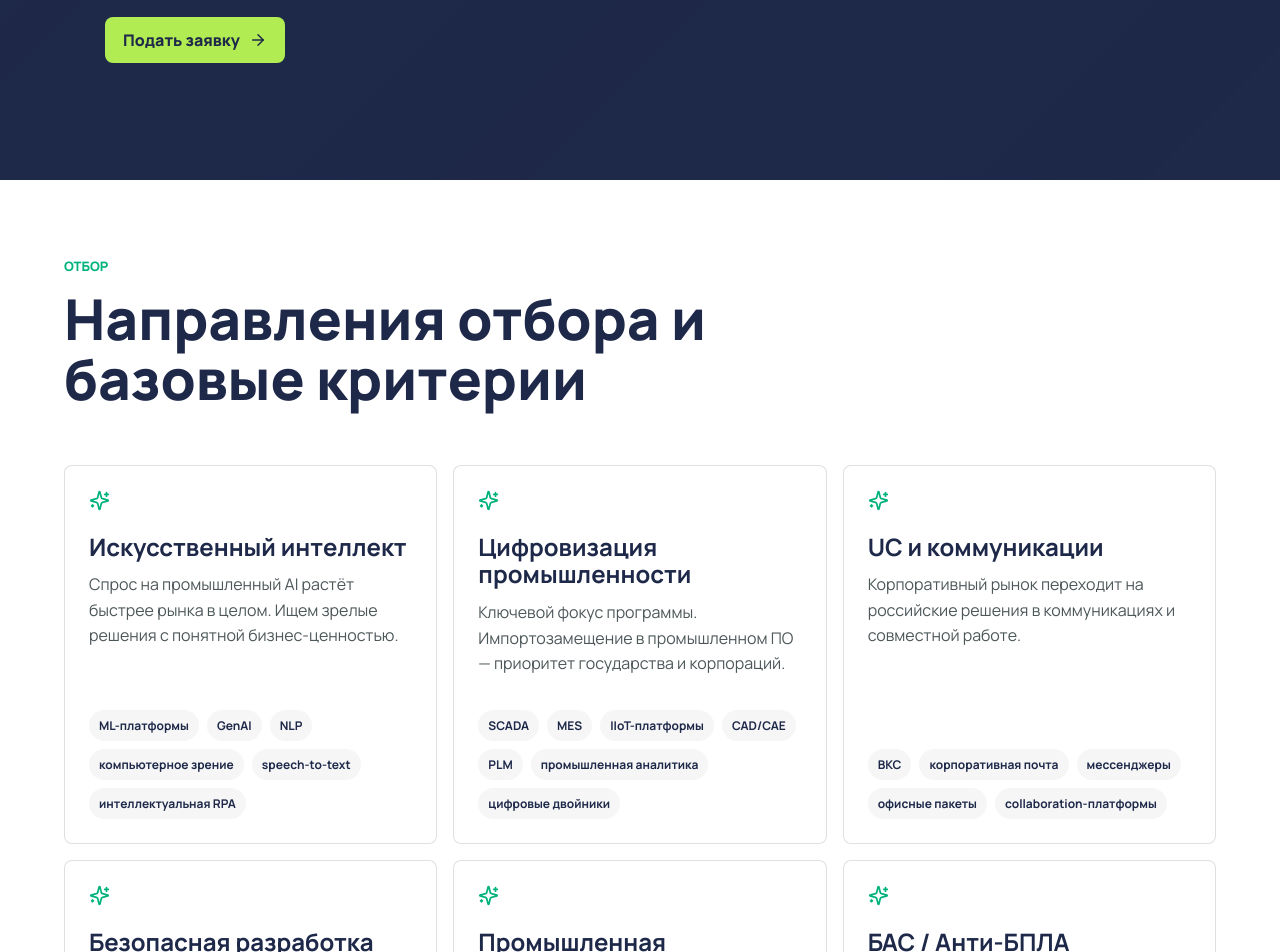
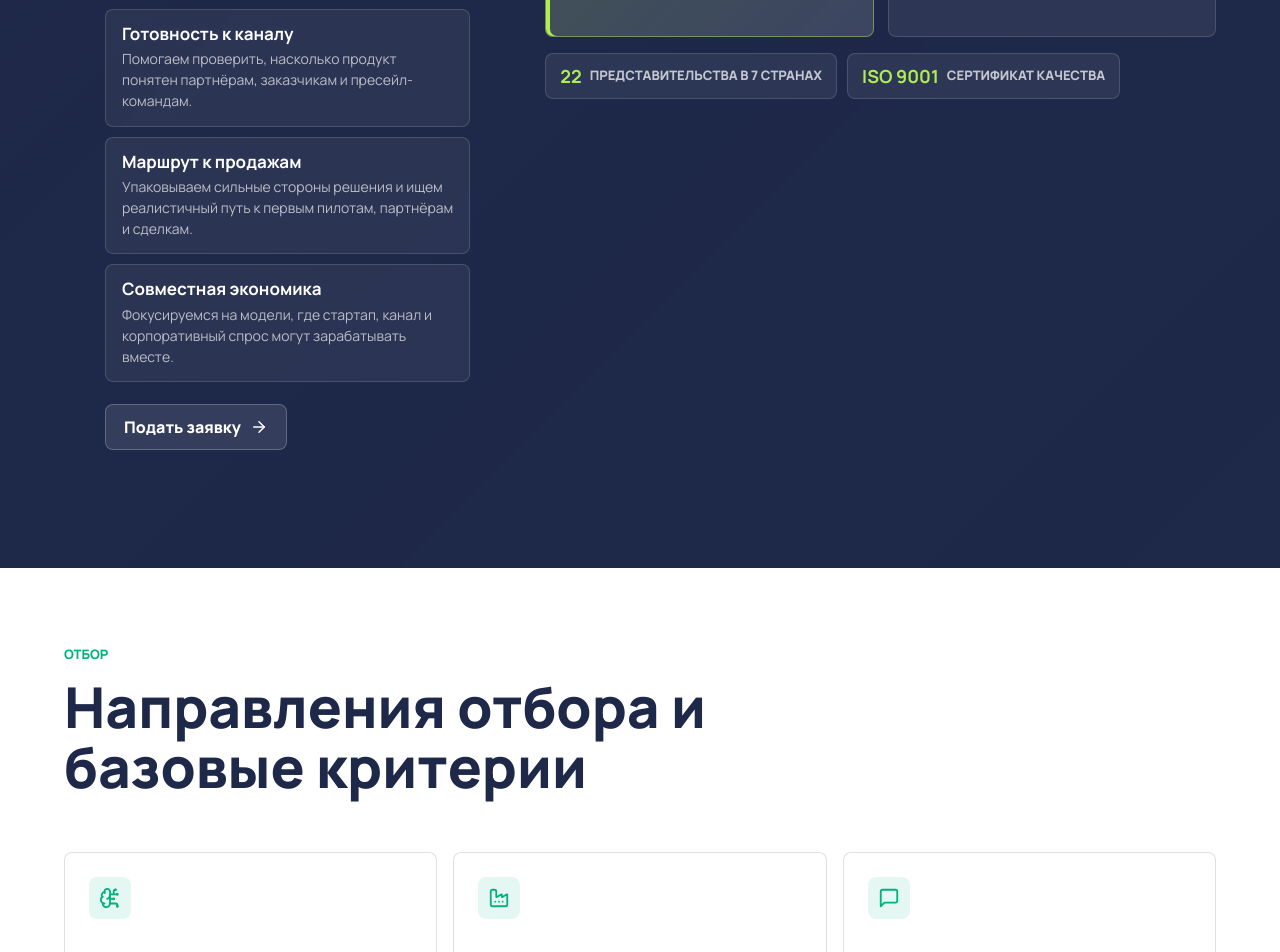
Before and after one commit to asryazanov/up-axoft-skolkovo-landing, a Next.js app: page / in a window 1280 px wide. Shown: the part 1640-2592 px from the top of the page. Built offline with nearby package versions, Linux system fonts and the light colour scheme.

Commit message:
Apply landing UX polish

```diff
--- a/app/globals.css
+++ b/app/globals.css
@@ -404,6 +404,13 @@ h1 span {
   margin-bottom: 0;
 }
 
+.hero-actions-row {
+  display: flex;
+  flex-wrap: wrap;
+  gap: 12px;
+  align-items: center;
+}
+
 .result-grid {
   display: grid;
   grid-template-columns: repeat(4, minmax(0, 1fr));
@@ -485,6 +492,37 @@ h1 span {
   margin-top: 8px;
 }
 
+.partner-cta {
+  margin-top: 4px;
+}
+
+.partner-points {
+  display: grid;
+  gap: 10px;
+  width: 100%;
+  max-width: 680px;
+}
+
+.partner-points article {
+  padding: 14px 16px;
+  border: 1px solid rgba(255, 255, 255, 0.14);
+  border-radius: 8px;
+  background: rgba(255, 255, 255, 0.06);
+}
+
+.partner-points h3 {
+  margin-bottom: 6px;
+  color: var(--white);
+  font-size: 17px;
+}
+
+.partner-points p {
+  margin: 0;
+  color: rgba(255, 255, 255, 0.68);
+  font-size: 14px;
+  line-height: 1.48;
+}
+
 .partner-proof {
   display: grid;
   align-content: center;
@@ -503,6 +541,14 @@ h1 span {
   border: 1px solid rgba(255, 255, 255, 0.14);
   border-radius: 8px;
   background: rgba(255, 255, 255, 0.07);
+}
+
+.partner-stats div.is-featured {
+  border-color: rgba(177, 236, 82, 0.46);
+  background:
+    linear-gradient(135deg, rgba(177, 236, 82, 0.16), rgba(255, 255, 255, 0.07)),
+    rgba(255, 255, 255, 0.07);
+  box-shadow: inset 4px 0 0 var(--green);
 }
 
 .partner-stats strong {
@@ -568,6 +614,26 @@ h1 span {
   min-height: 292px;
 }
 
+.direction-icon {
+  display: inline-grid;
+  width: 42px;
+  height: 42px;
+  place-items: center;
+  margin-bottom: 18px;
+  border-radius: 8px;
+  background: rgba(0, 178, 124, 0.1);
+  color: var(--mint);
+}
+
+.direction-grid article > svg {
+  margin-bottom: 18px;
+}
+
+.direction-grid article p {
+  padding-bottom: 16px;
+  border-bottom: 1px solid var(--line);
+}
+
 .example-tags {
   display: flex;
   flex-wrap: wrap;
@@ -605,6 +671,10 @@ h1 span {
   box-shadow: inset 4px 0 0 var(--mint);
 }
 
+.criteria-panel > div:nth-child(2) {
+  background: rgba(246, 246, 246, 0.58);
+}
+
 .criteria-panel ul {
   display: grid;
   gap: 12px;
@@ -627,11 +697,17 @@ h1 span {
   margin-top: 2px;
 }
 
-.criteria-panel > p {
+.criteria-panel > p,
+.criteria-note {
   grid-column: 1 / -1;
-  margin: 4px 0 0;
+  margin: 2px 0 0;
+  padding: 14px 16px;
+  border: 1px solid rgba(0, 173, 239, 0.16);
+  border-radius: 8px;
+  background: rgba(0, 173, 239, 0.06);
   color: var(--gray);
   font-size: 14px;
+  font-weight: 700;
 }
 
 .faq-layout {
@@ -646,6 +722,8 @@ h1 span {
 }
 
 .document-list {
+  position: sticky;
+  top: 96px;
   display: grid;
   gap: 10px;
   padding: 22px;
@@ -668,6 +746,11 @@ h1 span {
   font-weight: 800;
 }
 
+.document-featured {
+  border-color: rgba(0, 178, 124, 0.24) !important;
+  background: rgba(0, 178, 124, 0.08);
+}
+
 .document-soon {
   color: rgba(30, 40, 73, 0.7);
   cursor: default;
@@ -689,7 +772,13 @@ h1 span {
 }
 
 .faq .primary-link {
-  margin-top: 22px;
+  margin-top: 10px;
+}
+
+.faq-cta-note {
+  margin: 22px 0 0;
+  color: var(--gray);
+  font-weight: 800;
 }
 
 .modal-backdrop {
@@ -750,6 +839,12 @@ h1 span {
   background: rgba(0, 178, 124, 0.08);
 }
 
+.hero-template-link {
+  margin-top: 0;
+  background: rgba(255, 255, 255, 0.72);
+  box-shadow: 0 10px 26px rgba(30, 40, 73, 0.06);
+}
+
 .template-download svg {
   color: var(--mint);
 }
@@ -786,6 +881,19 @@ h1 span {
   font-weight: 800;
 }
 
+.toast strong,
+.toast span {
+  display: block;
+}
+
+.toast span {
+  margin-top: 4px;
+  color: rgba(255, 255, 255, 0.76);
+  font-size: 13px;
+  font-weight: 600;
+  line-height: 1.35;
+}
+
 .toast:focus {
   outline: 3px solid rgba(177, 236, 82, 0.42);
   outline-offset: 3px;
@@ -1052,6 +1160,24 @@ h3 {
   color: var(--green);
   font-size: 30px;
   line-height: 1;
+}
+
+.process-label,
+.process-result {
+  display: inline-flex;
+  align-items: center;
+  gap: 7px;
+  margin-bottom: 8px;
+  color: var(--green);
+  font-size: 11px;
+  font-weight: 800;
+  line-height: 1;
+  text-transform: uppercase;
+}
+
+.process-result {
+  margin: 2px 0 8px;
+  color: rgba(255, 255, 255, 0.56);
 }
 
 .process-final {
@@ -1137,6 +1263,25 @@ h3 {
   border: 1px solid var(--line);
   border-radius: 8px;
   box-shadow: var(--shadow);
+}
+
+.form-progress {
+  display: flex;
+  align-items: center;
+  justify-content: space-between;
+  gap: 12px;
+  min-height: 42px;
+  padding: 8px 12px;
+  border: 1px solid rgba(0, 178, 124, 0.2);
+  border-radius: 8px;
+  background: rgba(0, 178, 124, 0.07);
+  color: var(--navy);
+  font-size: 12px;
+  font-weight: 800;
+}
+
+.form-progress strong {
+  color: var(--mint);
 }
 
 .required-note {
@@ -1432,6 +1577,11 @@ footer a {
     min-height: auto;
   }
 
+  .document-list {
+    position: static;
+    order: -1;
+  }
+
   .partner-stats {
     grid-template-columns: repeat(2, minmax(0, 1fr));
   }
@@ -1492,7 +1642,6 @@ footer a {
   }
 
   .tracks,
-  .result-grid,
   .partner-stats,
   .direction-grid,
   .direction-grid.expanded,
@@ -1505,6 +1654,10 @@ footer a {
     grid-template-columns: 1fr;
   }
 
+  .result-grid {
+    grid-template-columns: repeat(2, minmax(0, 1fr));
+  }
+
   .program-panel h1 {
     font-size: 34px;
   }
@@ -1530,6 +1683,17 @@ footer a {
 
   .direction-grid.expanded article {
     min-height: auto;
+    padding: 18px;
+  }
+
+  .example-tags {
+    gap: 6px;
+    padding-top: 12px;
+  }
+
+  .example-tags span {
+    padding: 6px 8px;
+    font-size: 11px;
   }
 
   .process article {
--- a/components/LandingPage.tsx
+++ b/components/LandingPage.tsx
@@ -4,13 +4,24 @@ import { useEffect, useRef, useState } from "react";
 import Image from "next/image";
 import {
   ArrowRight,
+  Bot,
+  BrainCircuit,
   CheckCircle2,
+  ClipboardCheck,
+  Download,
+  Factory,
   FileText,
   Gauge,
   Handshake,
   Menu,
+  MessageSquare,
   Microscope,
+  Radar,
+  Route,
+  ShieldCheck,
   Sparkles,
+  Target,
+  Trophy,
   WalletCards,
   X
 } from "lucide-react";
@@ -44,6 +55,8 @@ const steps = [
   ["Demo Day", "Финалисты представляют решения индустриальным заказчикам и партнёрам Axoft в формате живых презентаций."]
 ];
 
+const stepIcons = [ClipboardCheck, Target, Microscope, Route, Trophy];
+
 const programResults = [
   {
     title: "Деньги",
@@ -66,6 +79,8 @@ const programResults = [
     Icon: Gauge
   }
 ];
+
+const directionIcons = [BrainCircuit, Factory, MessageSquare, ShieldCheck, Bot, Radar];
 
 const navigationItems = [
   ["program", "Программа"],
@@ -220,7 +235,8 @@ export function LandingPage() {
 
       {showSuccess && (
         <div className="toast" role="status" aria-live="polite" tabIndex={-1} ref={toastRef}>
-          Заявка сохранена. Мы свяжемся с вами после первичной проверки.
+          <strong>Заявка сохранена</strong>
+          <span>Мы свяжемся с вами после первичной проверки.</span>
         </div>
       )}
 
@@ -244,9 +260,15 @@ export function LandingPage() {
               </article>
             ))}
           </div>
-          <button className="primary-link" type="button" onClick={openForm}>
-            Подать заявку <ArrowRight size={18} />
-          </button>
+          <div className="hero-actions-row">
+            <button className="primary-link" type="button" onClick={openForm}>
+              Подать заявку <ArrowRight size={18} />
+            </button>
+            <a className="template-download hero-template-link" href={pitchDeckTemplateHref} download>
+              <Download size={18} />
+              Скачать шаблон презентации
+            </a>
+          </div>
         </div>
       </section>
 
@@ -258,14 +280,22 @@ export function LandingPage() {
           <p className="partner-benefit">
             Для участников UP это доступ к пониманию спроса, партнёрской модели и требованиям корпоративных заказчиков.
           </p>
-          <button className="primary-link" type="button" onClick={openForm}>
+          <div className="partner-points" aria-label="Что Axoft даёт участнику">
+            {axoft.points.map((point) => (
+              <article key={point.title}>
+                <h3>{point.title}</h3>
+                <p>{point.text}</p>
+              </article>
+            ))}
+          </div>
+          <button className="secondary-link partner-cta" type="button" onClick={openForm}>
             Подать заявку <ArrowRight size={18} />
           </button>
         </div>
         <div className="partner-proof">
           <div className="partner-stats">
             {primaryAxoftStats.map((stat) => (
-              <div key={stat.label}>
+              <div className={stat.value === "3 300+" ? "is-featured" : undefined} key={stat.label}>
                 <strong>{stat.value}</strong>
                 <span>{stat.label}</span>
               </div>
@@ -289,9 +319,13 @@ export function LandingPage() {
         </div>
 
         <div className="direction-grid expanded">
-          {content.directions.map((direction) => (
+          {content.directions.map((direction, index) => {
+            const DirectionIcon = directionIcons[index] ?? Sparkles;
+            return (
             <article key={direction.name}>
-              <Sparkles size={21} />
+              <span className="direction-icon" aria-hidden="true">
+                <DirectionIcon size={22} />
+              </span>
               <h3>{direction.name}</h3>
               <p>{direction.detail}</p>
               {direction.examples?.length ? (
@@ -302,7 +336,8 @@ export function LandingPage() {
                 </div>
               ) : null}
             </article>
-          ))}
+            );
+          })}
         </div>
 
         <div className="criteria-panel">
@@ -324,7 +359,7 @@ export function LandingPage() {
               ))}
             </ul>
           </div>
-          <p>{criteria.note}</p>
+          <p className="criteria-note">{criteria.note}</p>
         </div>
       </section>
 
@@ -334,15 +369,23 @@ export function LandingPage() {
           <h2>От заявки до Demo Day — пять этапов</h2>
           <p>Точный календарь будет опубликован позднее. Первый цикл программы запланирован на II квартал 2026 года.</p>
         </div>
-        {steps.map(([title, text], index) => (
+        {steps.map(([title, text], index) => {
+          const StepIcon = stepIcons[index] ?? CheckCircle2;
+          return (
           <article className={index === steps.length - 1 ? "process-final" : undefined} key={title}>
             <strong>{String(index + 1).padStart(2, "0")}</strong>
             <div>
+              <span className="process-label">
+                <StepIcon size={16} />
+                Этап
+              </span>
               <h3>{title}</h3>
+              <span className="process-result">Результат</span>
               <p>{text}</p>
             </div>
           </article>
-        ))}
+          );
+        })}
       </section>
 
       <section className="section people">
@@ -393,7 +436,12 @@ export function LandingPage() {
                   );
                 }
                 return (
-                  <a key={document.name} href={href} download={href.endsWith(".pptx") ? true : undefined}>
+                  <a
+                    className={href.endsWith(".pptx") ? "document-featured" : undefined}
+                    key={document.name}
+                    href={href}
+                    download={href.endsWith(".pptx") ? true : undefined}
+                  >
                     <FileText size={18} />
                     {document.name}
                   </a>
@@ -402,6 +450,7 @@ export function LandingPage() {
             </div>
           ) : null}
         </div>
+        <p className="faq-cta-note">Первичная заявка занимает 3 минуты.</p>
         <button className="primary-link" type="button" onClick={openForm}>
           Подать заявку <ArrowRight size={18} />
         </button>
```
Also changed, not shown: components/ApplyForm.tsx (+7 -1 lines).
